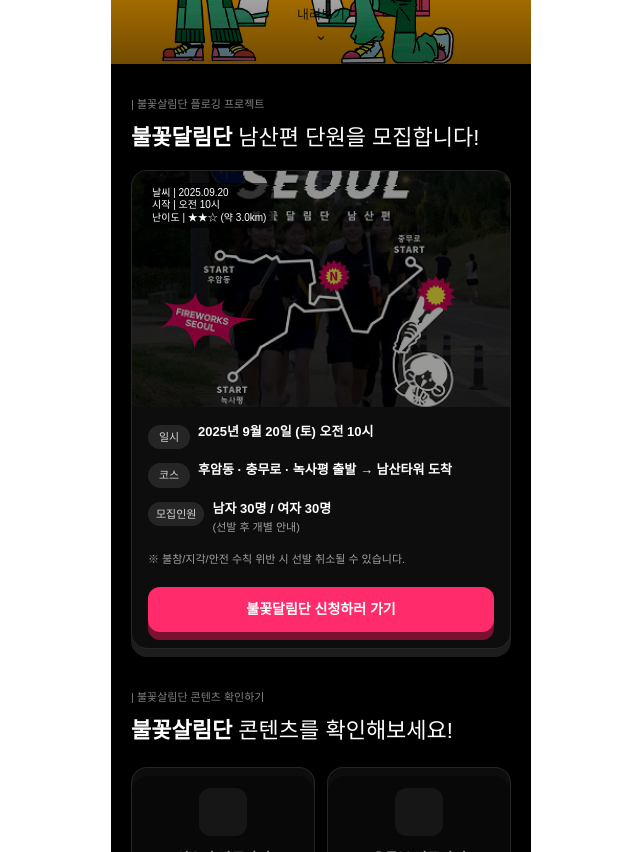
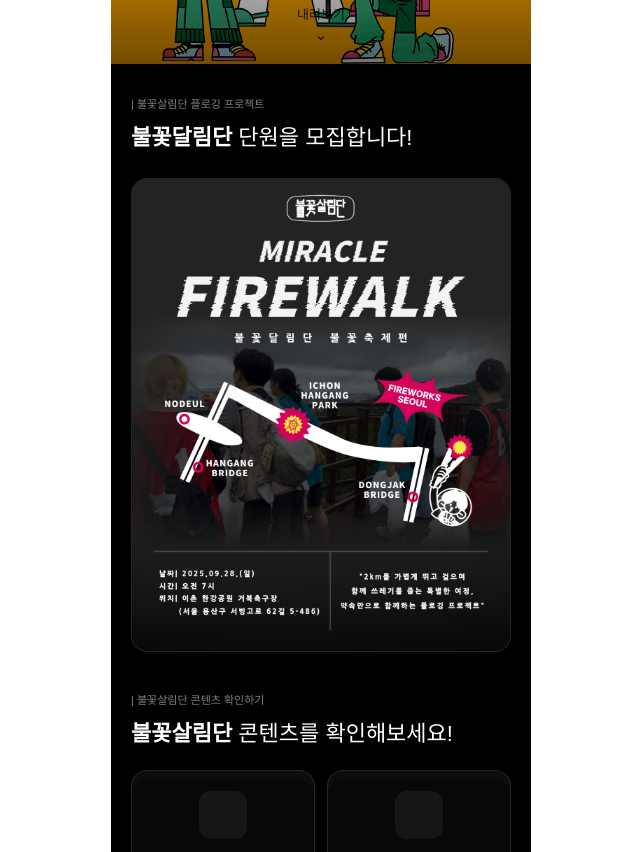
Before and after one commit to Hwang9170/fire_v3, a Next.js app: page / in a window 1280 px wide. Shown: the part 560-1412 px from the top of the page, without its empty margins (319-959 px from the left). Built offline with nearby package versions, Linux system fonts and the light colour scheme.

Commit message:
수정완료

```diff
--- a/src/app/page.tsx
+++ b/src/app/page.tsx
@@ -92,10 +92,21 @@ export default function Home() {
       <section id="event" className="px-5 pb-8 pt-8">
         <div className="text-[11px] text-white/50">| 불꽃살림단 플로깅 프로젝트</div>
         <h2 className="mt-2 text-[22px] font-extrabold">
-          불꽃달림단 <span className="font-medium">남산편 단원을 모집합니다!</span>
+          불꽃달림단 <span className="font-medium"> 단원을 모집합니다!</span>
         </h2>
 
-        <EventCard />
+        {/* 포스터 이미지 */}
+        <div className="mt-6 overflow-hidden rounded-2xl border border-white/10 bg-white/5">
+          <Image
+            src={ASSETS.poster}
+            alt="이벤트 포스터"
+            width={800}
+            height={1132}
+            className="h-auto w-full object-cover"
+            priority
+          />
+        </div>
+
       </section>
 
       {/* ---------- CONTENT HUB ---------- */}
@@ -123,56 +134,7 @@ export default function Home() {
 }
 
 /* ==================== Components ==================== */
-
-function EventCard() {
-  const meta = {
-    date: "2025년 9월 20일 (토) 오전 10시",
-    course: "후암동 · 충무로 · 녹사평 출발 → 남산타워 도착",
-    quota: "남자 30명 / 여자 30명",
-  };
-
-  return (
-    <div className="mt-4 overflow-hidden rounded-2xl border border-white/10 bg-white/5 shadow-[0_8px_0_#1d1d1d]">
-      {/* 포스터 */}
-      <div className="relative aspect-[16/10] w-full">
-        <div
-          className="absolute inset-0 bg-cover bg-center"
-          style={{ backgroundImage: `url(${ASSETS.poster})` }}
-        />
-        <div className="absolute inset-0 bg-black/40" />
-
-        {/* 좌상단 라벨 박스 */}
-        <div className="absolute left-3 top-3 rounded-lg bg-black/65 px-2 py-1 text-[10px] leading-tight">
-          <div>날씨 | 2025.09.20</div>
-          <div>시작 | 오전 10시</div>
-          <div>난이도 | ★★☆ (약 3.0km)</div>
-        </div>
-      </div>
-
-      {/* 세부 정보 */}
-      <div className="space-y-3 px-4 py-4">
-        <InfoRow label="일시" value={meta.date} />
-        <InfoRow label="코스" value={meta.course} />
-        <InfoRow label="모집인원" value={meta.quota} desc="(선발 후 개별 안내)" />
-
-        <p className="pt-1 text-[11px] text-white/60">
-          ※ 불참/지각/안전 수칙 위반 시 선발 취소될 수 있습니다.
-        </p>
-
-        {/* ===== 신청 버튼 ===== */}
-<div className="relative pt-2">
-  <span className="pointer-events-none absolute inset-0 translate-y-[8px] rounded-xl bg-[#7a1130]" />
-  <Link
-    href="/apply"
-    className="relative block w-full rounded-xl bg-[#FF2B6B] py-3 text-center text-[14px] font-extrabold text-white"
-  >
-    불꽃달림단 신청하러 가기
-  </Link>
-</div>
-      </div>
-    </div>
-  );
-}
+// (컴포넌트 정의 영역)
 
 
 function InfoRow({
```
Also changed, not shown: public/event-poster.png, 1 other file (tests, documents, lock files or other folders).
